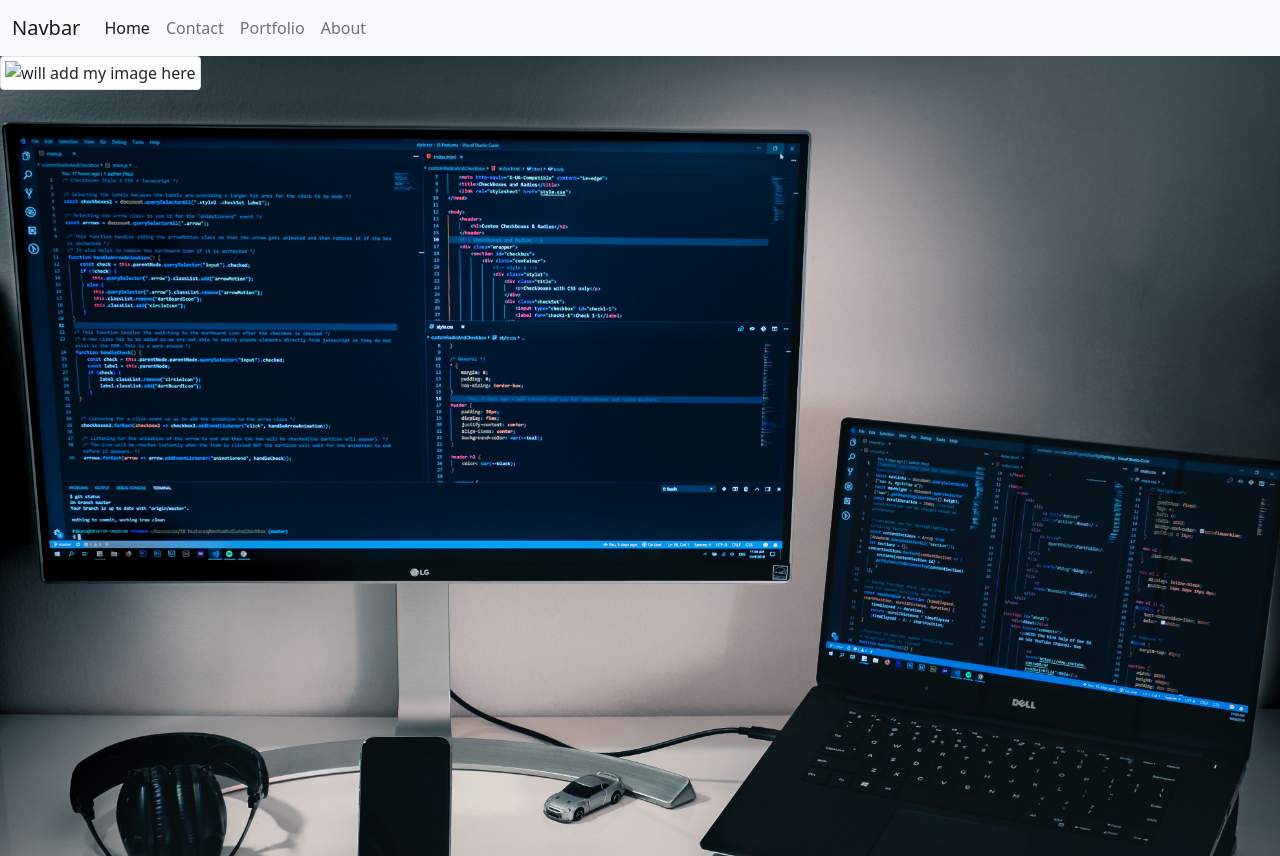
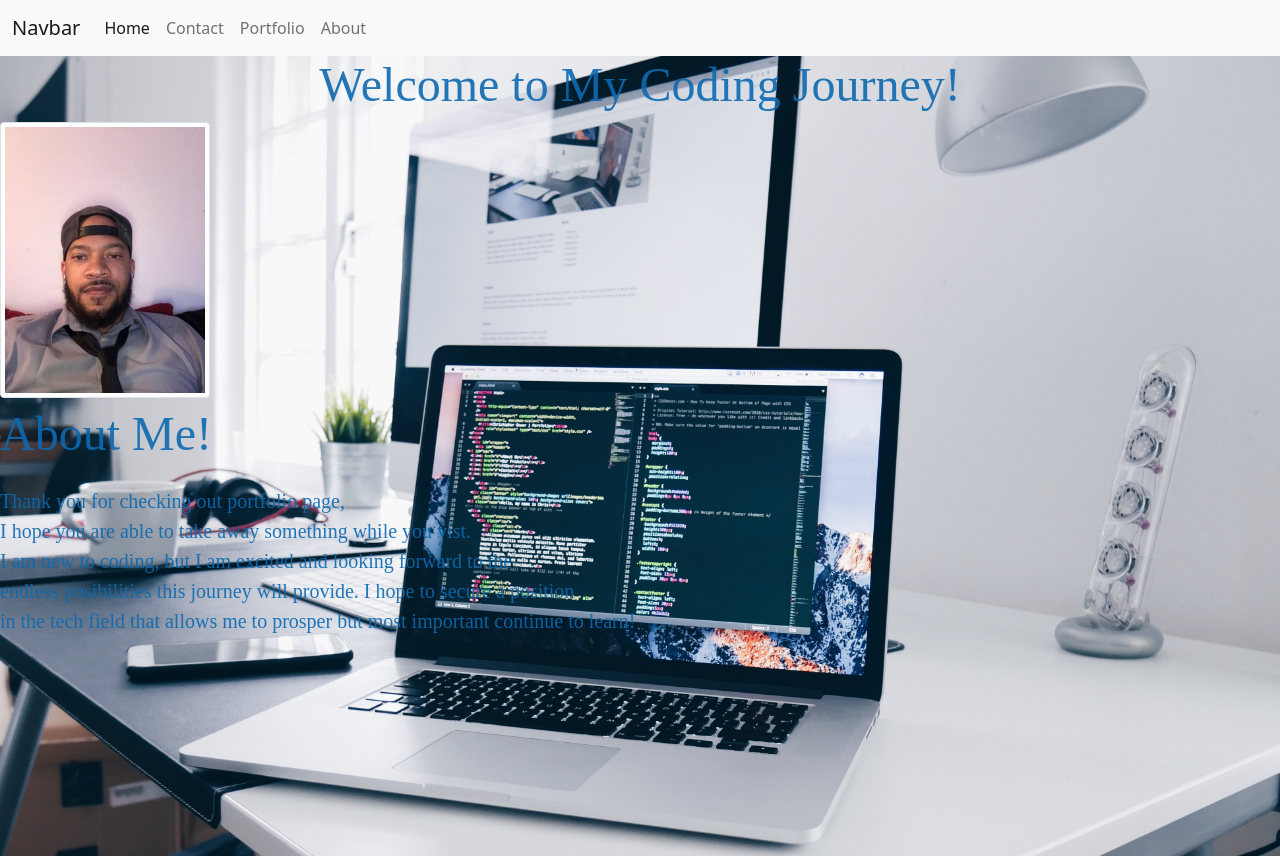
Before and after one commit to DATisdale/DATisdale.github.io, a plain HTML site: page index.html in a window 1280 px wide. Drawn offline with nearby package versions, Linux system fonts and the light colour scheme.

Commit message:
added about me section

```diff
--- a/Styles/style.css
+++ b/Styles/style.css
@@ -1,6 +1,6 @@
 .background-container{
     height: 100vh;
-    background-image: url("../img/pakata-goh-EJMTKCZ00I0-unsplash.jpg");
+    background-image: url("../img/christopher-gower-m_HRfLhgABo-unsplash.jpg");
     background-size:  cover;
     background-repeat: no-repeat;
     background-position: top;
--- a/index.html
+++ b/index.html
@@ -1,6 +1,7 @@
 <!DOCTYPE html>
 <html lang="en">
     <head>
+
         <meta charset="utf-8">
         <meta name="viewport" content="width=devicev-width, initial-scale=1">
         <link href="https://cdn.jsdelivr.net/npm/bootstrap@5.1.3/dist/css/bootstrap.min.css" rel="stylesheet" integrity="sha384-1BmE4kWBq78iYhFldvKuhfTAU6auU8tT94WrHftjDbrCEXSU1oBoqyl2QvZ6jIW3" crossorigin="anonymous">
@@ -40,7 +41,18 @@
                         <!--Holds text about portfolio-->
                     </div>
                     <div class="portfolio-wrapper">
-                        <img src="..." class="img-thumbnail" alt="will add my image here">
+                        <h1 style="font-family:Serif;color:rgba(13, 105, 175, 0.904);font-size:300%;text-align: center;">Welcome to My Coding Journey!</h1>
+                        <img src="img/Darrell .jpg" class="img-thumbnail" alt="">
+                        <p style="font-family:Serif;color:rgba(13, 105, 175, 0.904);font-size:300%;">About Me!
+                        </p>
+                        <p style="font-family:Serif;color:rgba(13, 105, 175, 0.904);font-size:125%;">Thank you for checking out portfolio page,<br>
+                            I hope you are able to take away something while you vist.<br>
+                            I am new to coding, but I am excited and looking forward to the<br>
+                            endless posibilities this journey will provide. I hope to secure a position<br>
+                            in the tech field that allows me to prosper but most important continue to learn!
+
+
+                        </p>
                     </div>
                 </div>
 
```
Also changed, not shown: img/Darrell .jpg (added).
